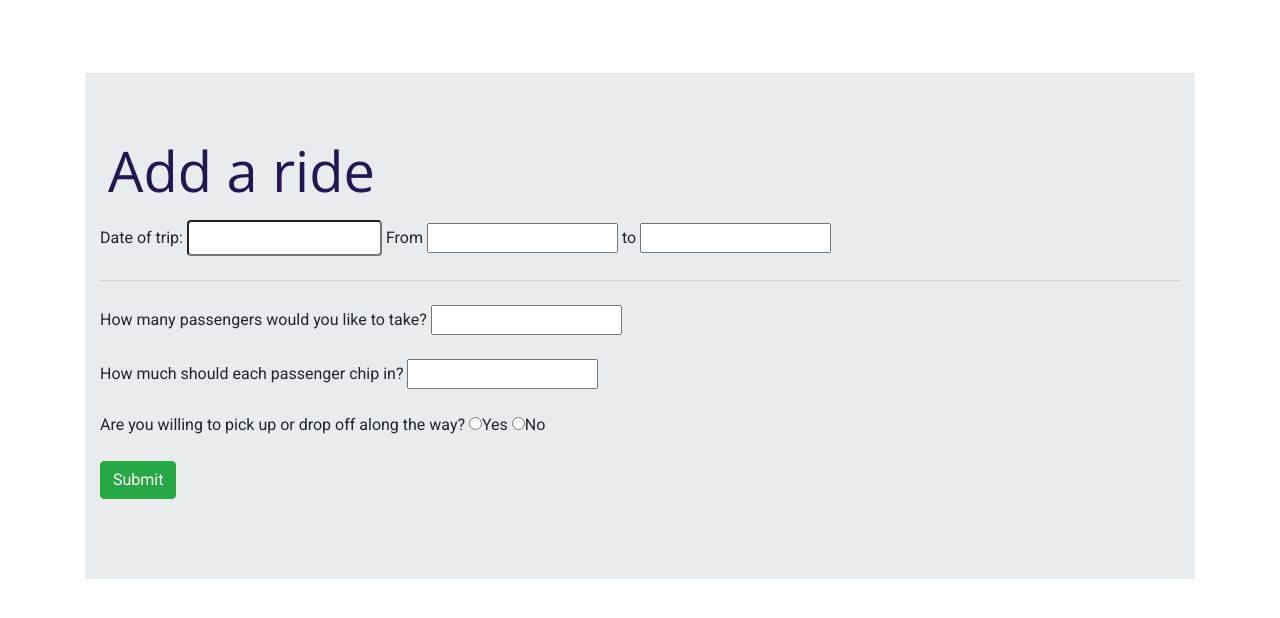
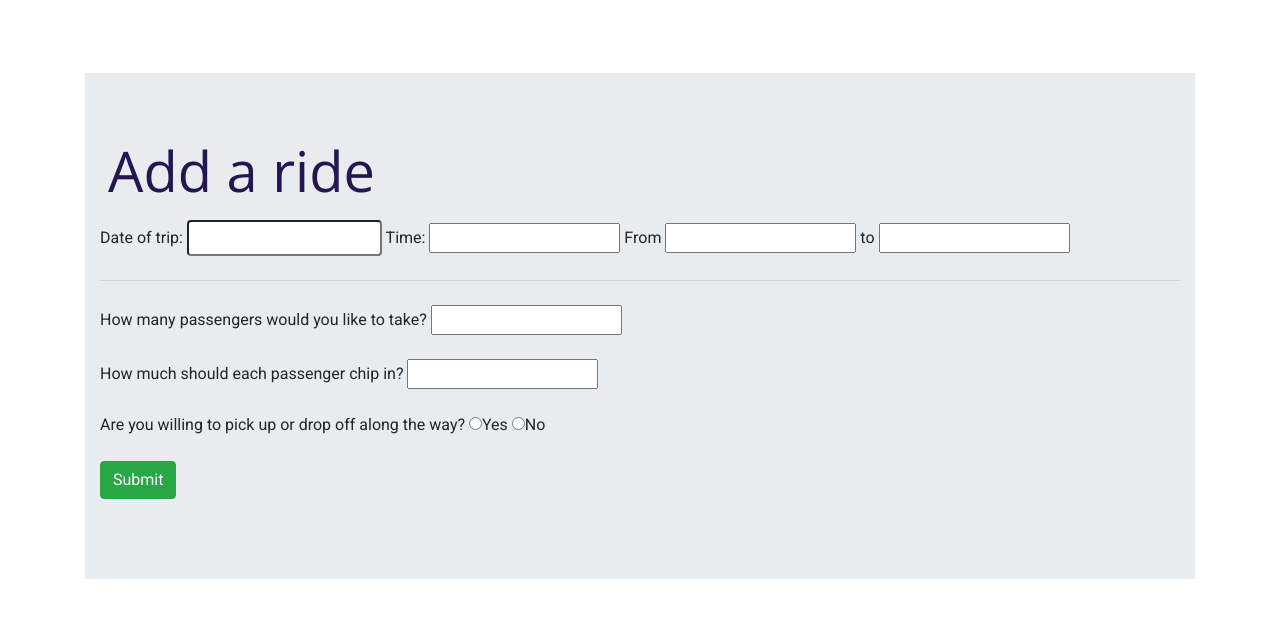
Before and after one commit to gabrielainsf-zz/CarePool, a Flask app: page /add-ride in a window 1280 px wide. Shown: the part 61-679 px from the top of the page. Run offline with Flask 2, Linux system fonts and the light colour scheme; the visitor is signed in with stand-in values (Sample User, id 1); data comes from the database, SQL or seed files in the repository; some libraries are stand-ins or nearby versions.

Commit message:
Added time to model, updated forms to reflect change in db

```diff
--- a/model.py
+++ b/model.py
@@ -53,6 +53,7 @@ class Trip(db.Model):  # pragma: no cover
     trip_id = db.Column(db.Integer, autoincrement=True, primary_key=True)
     is_active = db.Column(db.Boolean)
     date_of_trip = db.Column(db.Date, nullable=False)
+    time = db.Column(db.String, nullable=False)
     max_passengers = db.Column(db.Integer, nullable=False)
     num_passengers = db.Column(db.Integer, nullable=False, default=0)
     willing_to_stop = db.Column(db.Boolean, nullable=False)
@@ -84,6 +85,7 @@ class Trip(db.Model):  # pragma: no cover
                 'willingToStop': self.willing_to_stop,
                 'tripCost': self.trip_cost,
                 'origin': self.origin,
+                'time': self.time,
                 'destination': self.destination,
                 'distanceMeters': self.distance_meters,
                 'displayDistance': self.display_distance,
@@ -127,6 +129,7 @@ class UserTrip(db.Model):  # pragma: no cover
                 'userProfileImg': self.user.user_profile_img,
                 'userBio': self.user.user_bio,
                 'origin': self.trip.origin,
+                'time': self.trip.time,
                 'destination': self.trip.destination,
                 'displayDistance': self.trip.display_distance,
                 'distanceMeters': self.trip.distance_meters,
--- a/server.py
+++ b/server.py
@@ -172,6 +172,7 @@ def add_trip():
 def add_trip_process():
     """Add a trip to the database."""
     trip_date = request.form['date']
+    trip_time = request.form['time']
     trip_origin = request.form['origin']
     trip_destination = request.form['destination']
     max_passengers = request.form['max_passengers']
@@ -183,6 +184,7 @@ def add_trip_process():
                                          trip_destination))
 
     new_trip = Trip(date_of_trip=trip_date,
+                    time=trip_time,
                     max_passengers=max_passengers,
                     origin=trip_origin,
                     destination=trip_destination,
--- a/static/userAsDriverTable.js
+++ b/static/userAsDriverTable.js
@@ -9,18 +9,19 @@ function createTripTable(trips, title, elementID) {
         table += "<thead>";
         table += "<tr>";
         table += "<th><i class='far fa-calendar fa-2x'></i></th>";
+        table += "<th><i class='far fa-clock fa-2x'></i></th>";
         table += "<th><i class='fas fa-map-marker-alt fa-2x'></i></th>";
         table += "<th><i class='fas fa-map-marked-alt fa-2x'></i></th>";
         table += "<th><i class='fas fa-car fa-2x'></i></th>";
         table += "</tr>";
         table += "</thead>";
 
-
         for (let i = trips.length-1; i >= 0; i--) {
 
             table += "<tbody>";
             table += "<tr>";
             table += "<td>" + trips[i]["dateOfTrip"]+"</td>";
+            table += "<td>" + trips[i]["time"]+"</td>";
             table += "<td>" + trips[i]["origin"]+"</td>";
             table += "<td>" + trips[i]["destination"]+"</td>";
 
--- a/static/userAsPassengerTable.js
+++ b/static/userAsPassengerTable.js
@@ -7,10 +7,10 @@
             table += '<br>';
             table += `<h3>${title}</h3>`;
             table += "<th><i class='far fa-calendar fa-2x'></i></th>";
+            table += "<th><i class='far fa-clock fa-2x'></i></th>";
             table += "<th><i class='fas fa-map-marker-alt fa-2x'></i></th>";
             table += "<th><i class='fas fa-map-marked-alt fa-2x'></i></th>";
             table += "<th><i class='fas fa-car fa-2x'></i></th>";
-
 
             for (let i = trips.length-1; i >= 0; i--) {
 
@@ -20,6 +20,7 @@
 
                 table += "<tr>";
                 table += "<td>" + trips[i]["dateOfTrip"]+"</td>";
+                table += "<td>" + trips[i]["time"]+"</td>";
                 table += "<td>" + trips[i]["origin"]+"</td>";
                 table += "<td>" + trips[i]["destination"]+"</td>";
                 table += "<td>" + `<img src="${driverProfileImg}" class="rounded-circle passenger-img" id="popover" data-toggle="popover" data-placement="right" tabindex="0" data-trigger="hover" data-content="<strong>${driverName}</strong>  ${driverBio}">`
--- a/templates/add_ride.html
+++ b/templates/add_ride.html
@@ -10,6 +10,7 @@
 
       <script src="/static/searchCity.js"></script>
       <script src="/static/datePicker.js"></script>
+
 
   {% endblock %}
 
@@ -30,12 +31,18 @@
 
           <form action="/add-ride" class="form-group" method=POST>
 
+
             Date of trip:
-              <input class="datepicker" type="text" name="date" id="inputsm">
+              <input class="datepicker" type="text" name="date" id="inputsm" required>
+            Time:
+              <input class="timepicker" type="text" name="time" required>
+
               From
               <input type="text" name="origin" class="query">
             to
               <input type="text" name="destination" class="query">
+
+
             <hr class="my-4">
             How many passengers would you like to take?
               <input type="text" name="max_passengers"><br><br>
@@ -53,4 +60,5 @@
       </div>
 
     </body>
+
     {% endblock %}
--- a/templates/base.html
+++ b/templates/base.html
@@ -5,6 +5,7 @@
     <link href="https://fonts.googleapis.com/css?family=Open+Sans|Lato" rel="stylesheet">
     <link rel="stylesheet" href="/static/stylesheet.css">
     <link rel="stylesheet" href="https://use.fontawesome.com/releases/v5.3.1/css/all.css" integrity="sha384-mzrmE5qonljUremFsqc01SB46JvROS7bZs3IO2EmfFsd15uHvIt+Y8vEf7N7fWAU" crossorigin="anonymous">
+
     {% block head %}
     {% endblock %}
 </head>
```
Also changed, not shown: templates/nearby_search_results.html (+9 -1 lines), templates/search_results.html (+6 -3 lines).
